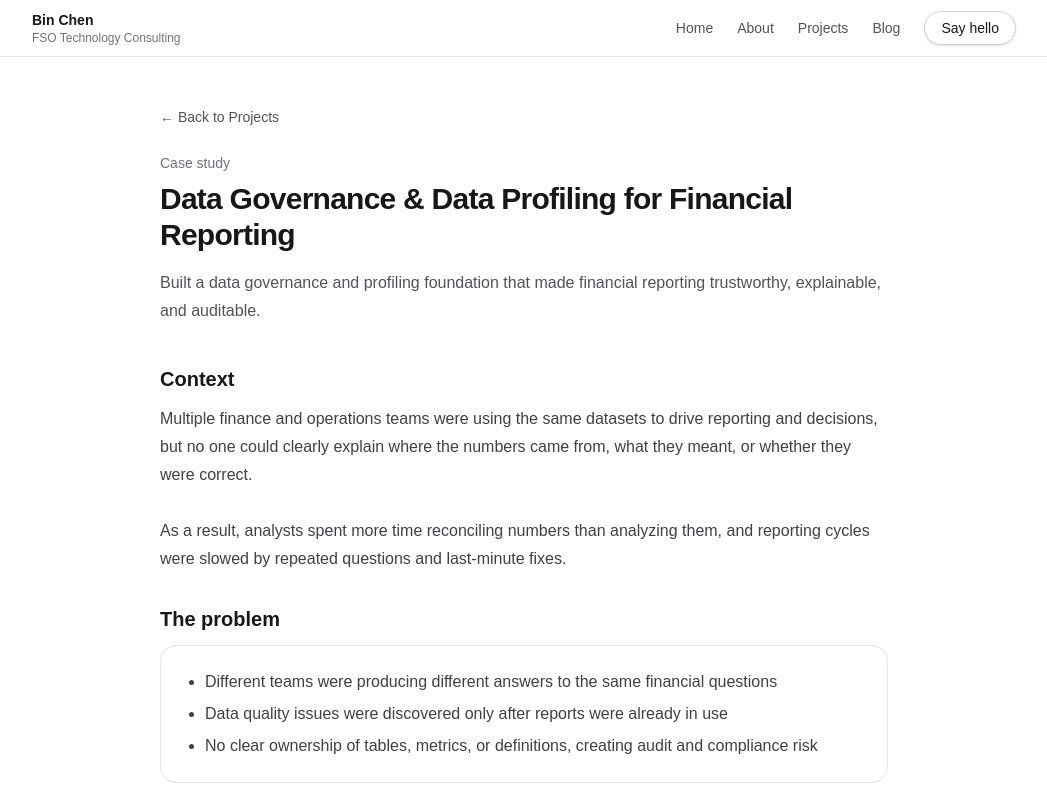
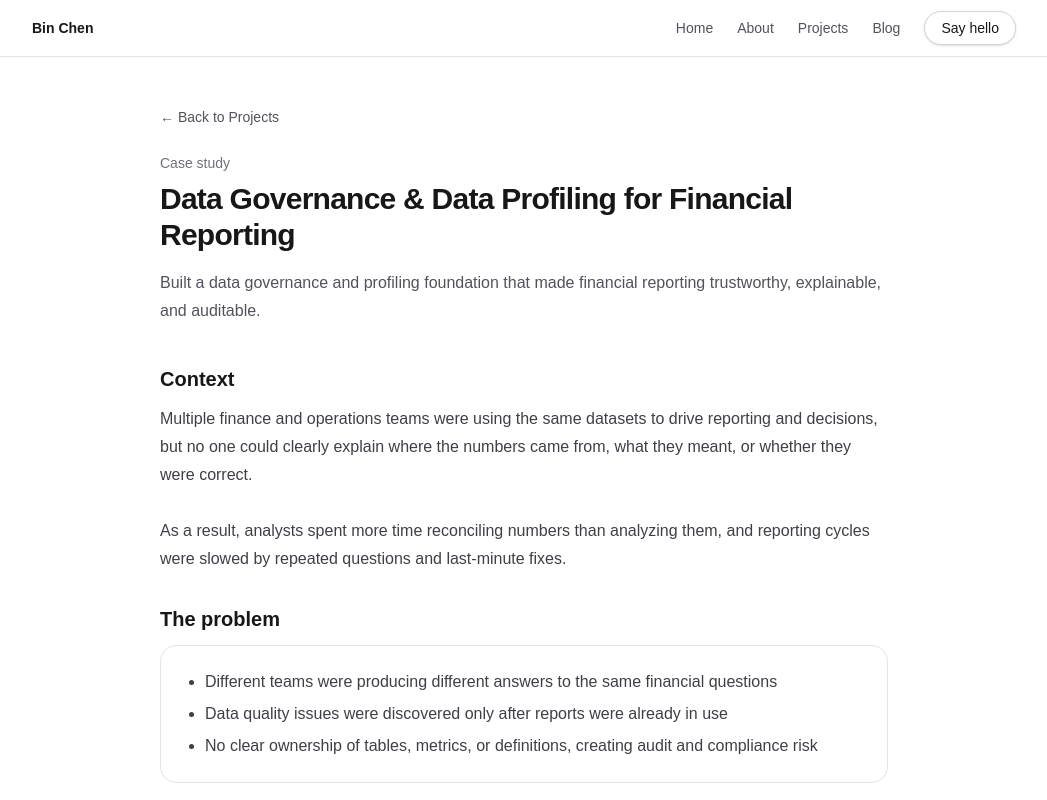
Before and after one commit to binnehc/binchen-site, a Next.js app: page /projects/data-governance in a window 1280 px wide. Shown: the top 800 px of the page, without its empty margins (116-1163 px from the left). Built offline with nearby package versions, Linux system fonts and the light colour scheme.

Commit message:
update content

```diff
--- a/app/components/Header.tsx
+++ b/app/components/Header.tsx
@@ -15,7 +15,6 @@ export default function Header() {
         {/* Left: name mark */}
         <Link href="/" className="flex flex-col leading-tight">
           <span className="text-sm font-semibold text-zinc-900">Bin Chen</span>
-          <span className="text-xs text-zinc-500">FSO Technology Consulting</span>
         </Link>
 
         {/* Right: nav */}
```
